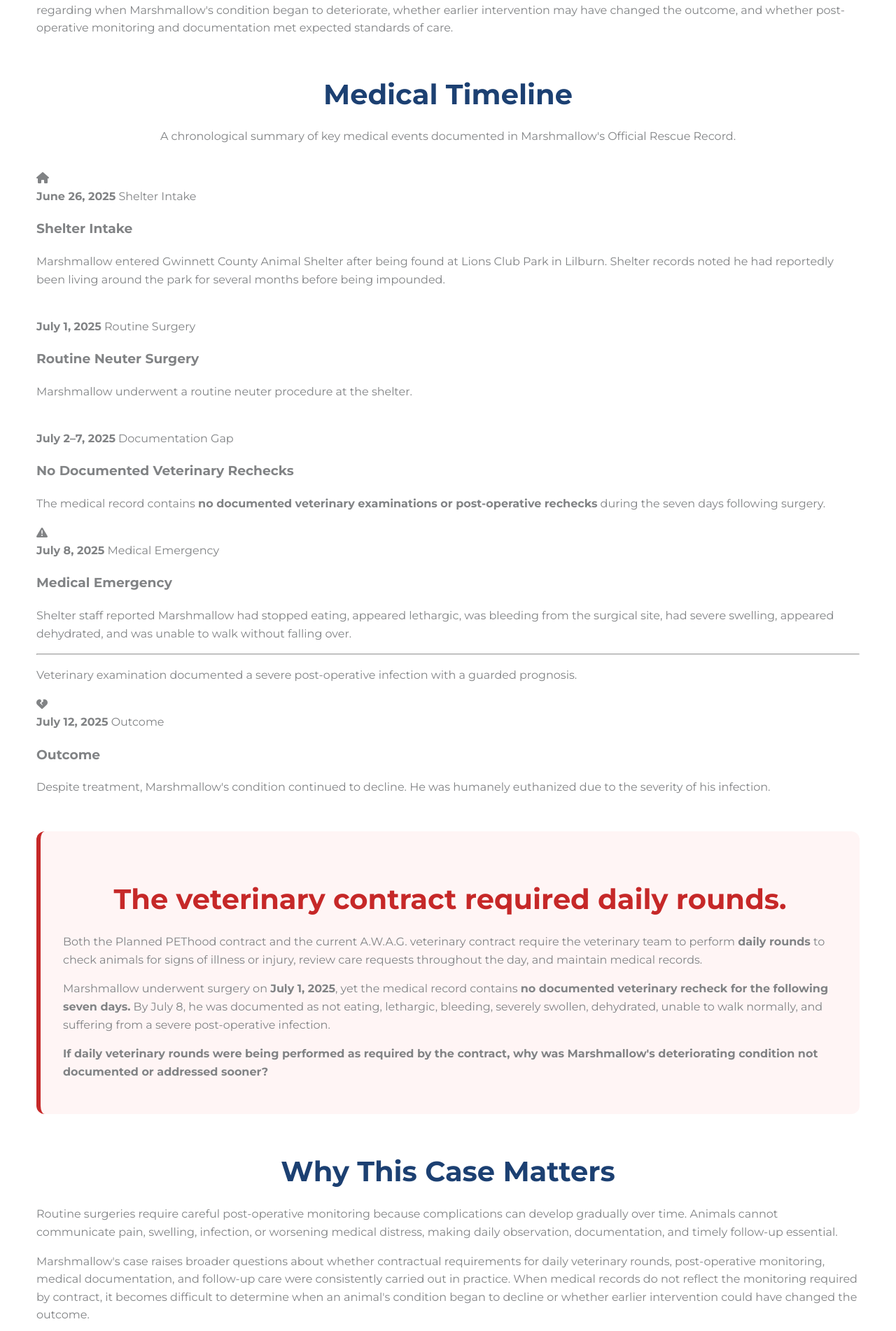
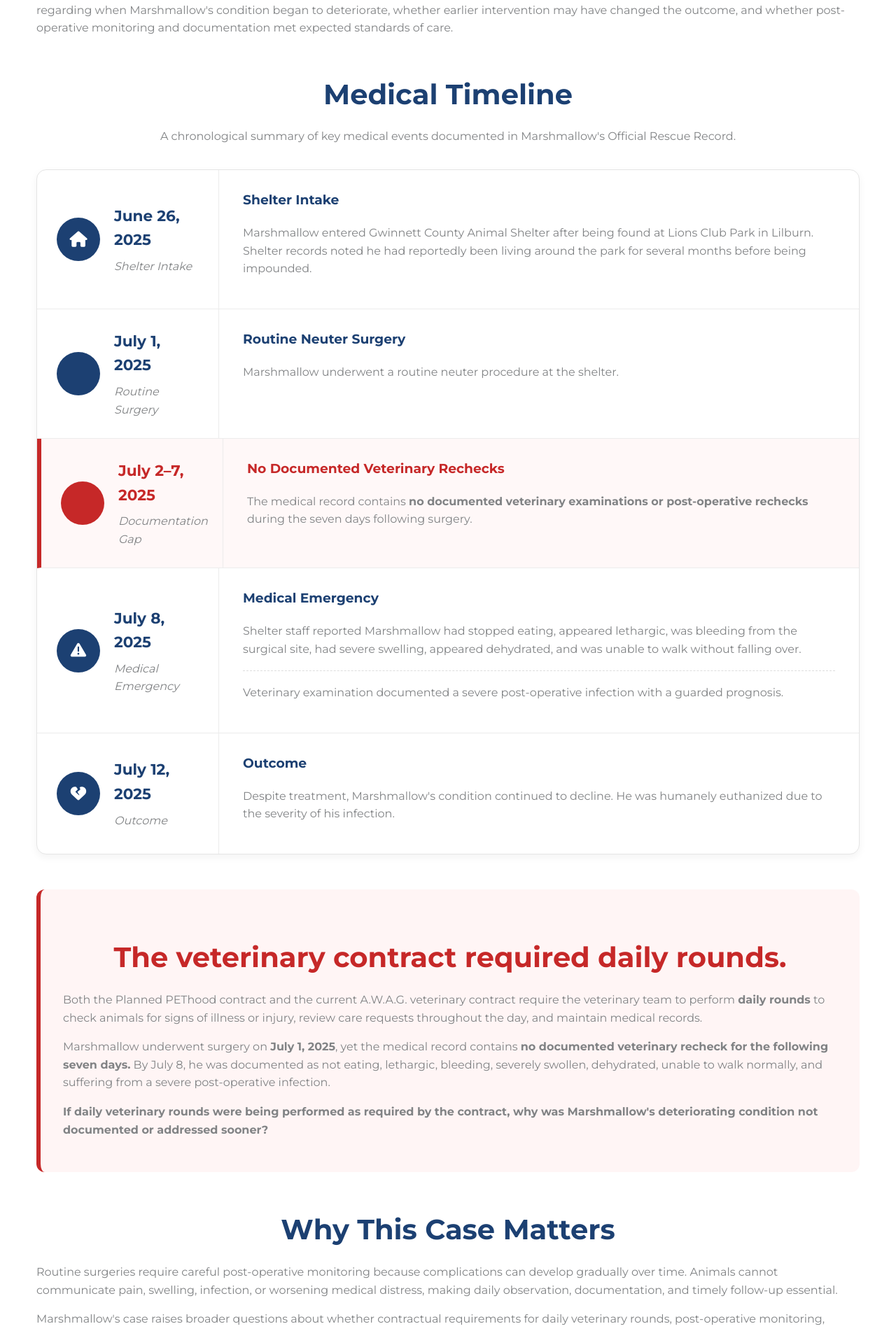
Before and after one commit to whitleybacon/gwinnett-animal-advocacy-alliance, a Jekyll site: the page built from issues/medical-care/marshmallow.html, in a window 1280 px wide. Shown: the part 1723-3625 px from the top of the page at 70% size. Built offline with Jekyll 4.4.1, drawn with Linux system fonts in a browser that asks for light colours.

Commit message:
Update default.html

```diff
--- a/_layouts/default.html
+++ b/_layouts/default.html
@@ -917,6 +917,89 @@
             padding-left: 1.25rem;
         }
 
+        .medical-timeline{
+            background:#fff;
+            border:1px solid #e5e5e5;
+            border-radius:14px;
+            overflow:hidden;
+            box-shadow:0 4px 12px rgba(0,0,0,.05);
+        }
+
+        .timeline-item{
+            display:grid;
+            grid-template-columns:260px 1fr;
+            border-bottom:1px solid #ececec;
+        }
+
+        .timeline-item:last-child{
+            border-bottom:none;
+        }
+
+        .timeline-left{
+            display:flex;
+            align-items:center;
+            gap:20px;
+            padding:28px;
+            border-right:1px solid #ececec;
+        }
+
+        .timeline-icon{
+            width:62px;
+            height:62px;
+            border-radius:50%;
+            background:#1C4072;
+            color:#fff;
+            display:flex;
+            align-items:center;
+            justify-content:center;
+            font-size:1.4rem;
+            flex-shrink:0;
+        }
+
+        .timeline-date strong{
+            display:block;
+            color:#1C4072;
+            font-size:1.35rem;
+        }
+
+        .timeline-date span{
+            display:block;
+            margin-top:8px;
+            color:#818385;
+            font-style:italic;
+        }
+
+        .timeline-content{
+            padding:28px 34px;
+        }
+
+        .timeline-content h3{
+            margin-top:0;
+            color:#1C4072;
+        }
+
+        .timeline-content hr{
+            border:none;
+            border-top:1px dashed #ddd;
+            margin:18px 0;
+        }
+
+        .timeline-item.alert{
+            background:#fff8f8;
+            border-left:6px solid #c62828;
+        }
+
+        .timeline-item.alert .timeline-icon{
+            background:#c62828;
+        }
+
+        .timeline-item.alert .timeline-date strong,
+        .timeline-item.alert .timeline-content h3{
+            color:#c62828;
+        }
+
+
+
         @media (max-width: 768px) {
             .site-header nav {
                 padding: 0.75rem 1rem;
@@ -1317,7 +1400,15 @@
             .footer-bottom-links {
                 gap: 24px;
             }
-        }
+
+             .timeline-item{
+                grid-template-columns:1fr;
+            }
+
+            .timeline-left{
+                border-right:none;
+                border-bottom:1px solid #ececec;
+            }
 
     </style>
 </head>
```
